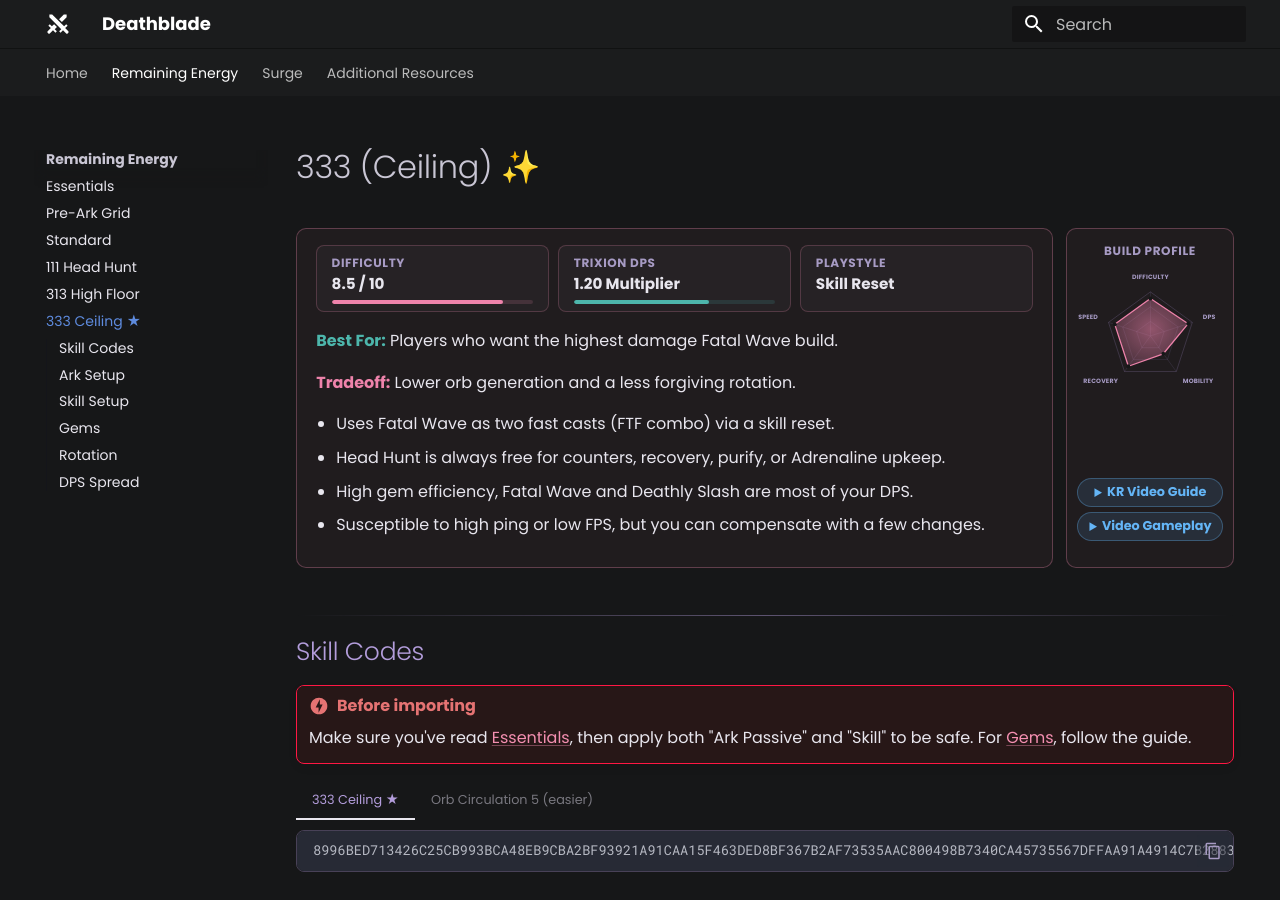
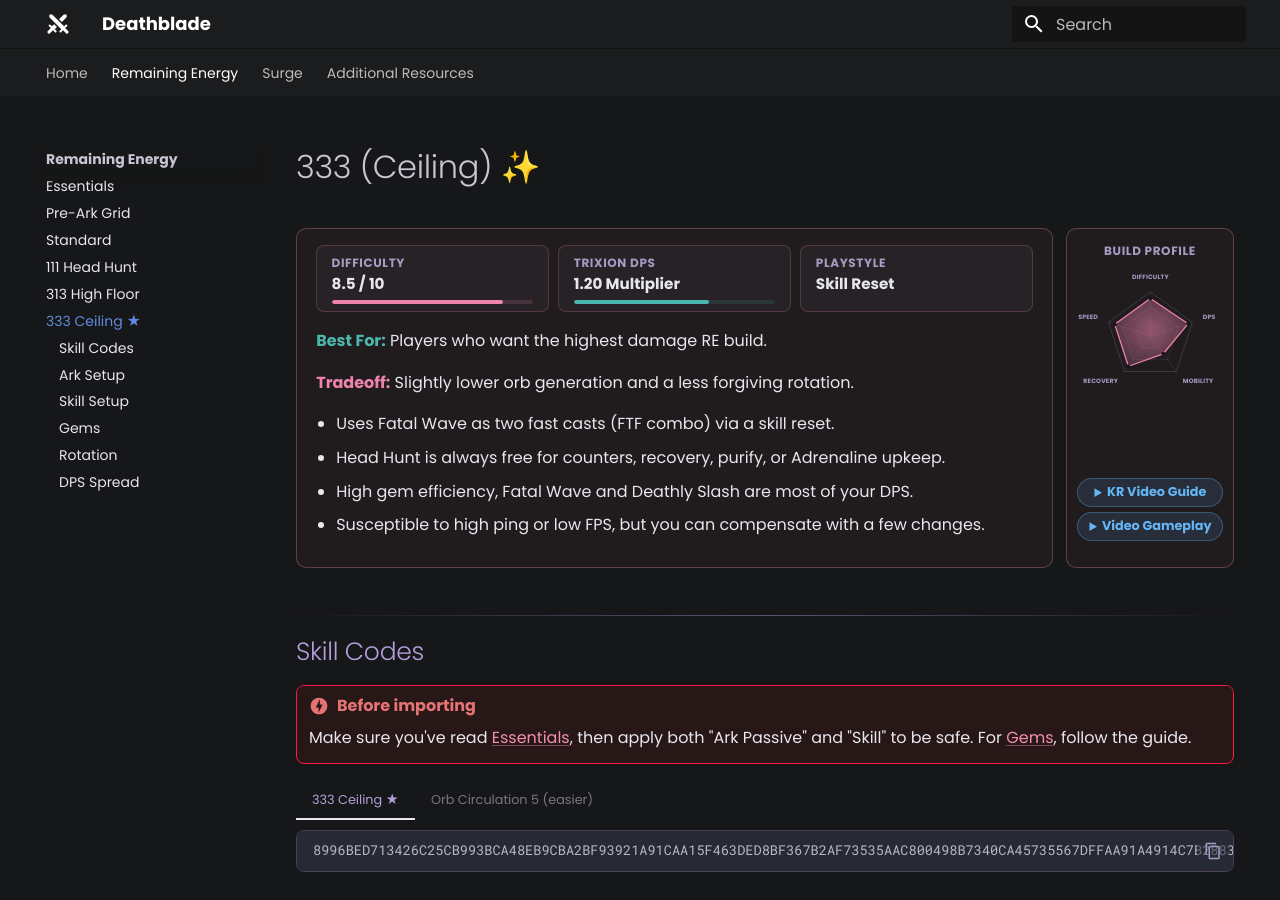
Before and after one commit to interlockme/deathblade, an MkDocs documentation site: the page built from docs/remaining-energy/333-ceiling.md, in a window 1280 px wide and 900 px high. Built offline with MkDocs 1.6.1 and Material for MkDocs 9.7.7, drawn with Linux system fonts in a browser that asks for light colours; plug-ins that fetch from the network failed and are left out.

Commit message:
333 comment

```diff
--- a/docs/remaining-energy/333-ceiling.md
+++ b/docs/remaining-energy/333-ceiling.md
@@ -9,9 +9,9 @@
 <div class="stat"><span class="stat-label">Playstyle</span><span class="stat-value">Skill Reset</span></div>
 </div>
 
-**Best For:**{: .best-for } Players who want the highest damage Fatal Wave build.
+**Best For:**{: .best-for } Players who want the highest damage RE build.
 
-**Tradeoff:**{: .tradeoff } Lower orb generation and a less forgiving rotation.
+**Tradeoff:**{: .tradeoff } Slightly lower orb generation and a less forgiving rotation.
 
 - Uses Fatal Wave as two fast casts (FTF combo) via a skill reset.
 - Head Hunt is always free for counters, recovery, purify, or Adrenaline upkeep.
```
